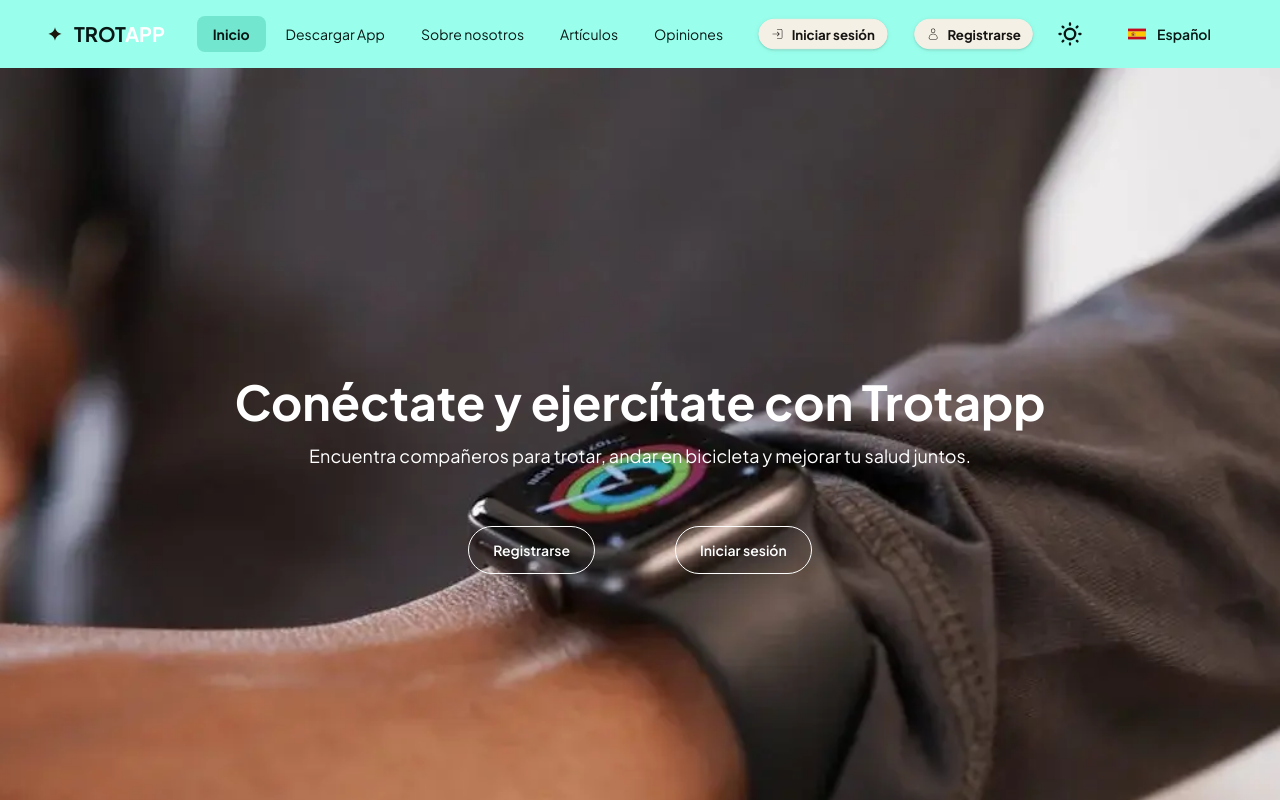
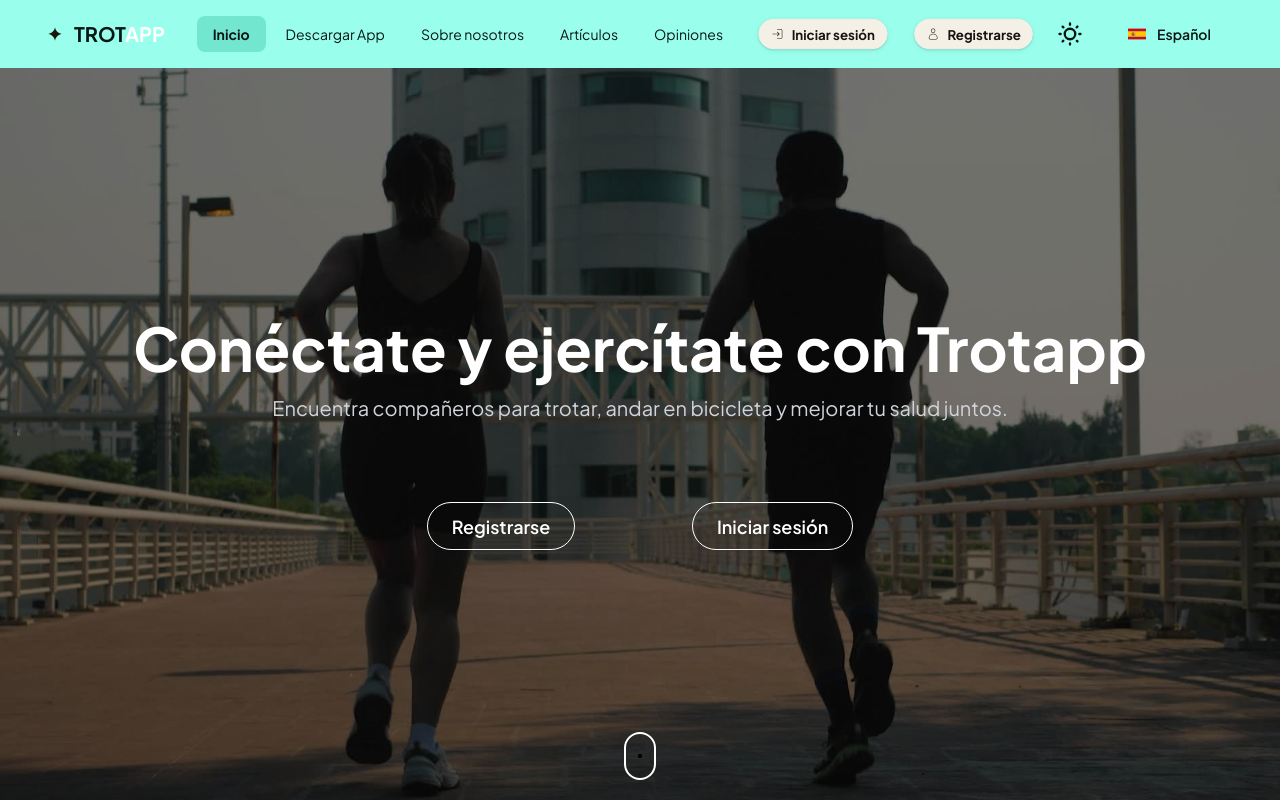
Before and after one commit to trotapp/trotapp-web, a React (Vite) app: page / in a window 1280 px wide. Built offline with nearby package versions, Linux system fonts and the light colour scheme; no server answers.

Commit message:
Banner actualizado para el video, lazyloading y placeholder

```diff
--- a/src/presentation/components/Banner/Banner.tsx
+++ b/src/presentation/components/Banner/Banner.tsx
@@ -1,58 +1,104 @@
-import React from "react";
-import bannerImg from "../../../assets/bannerImg.webp";
-import { useEffect, useState, useRef } from "react";
+import React, { useState, useEffect, useRef } from 'react';
+import video from '../../../assets/videos/video.webm';
+import banner from '../../../assets/placeholder.jpg';
 
-const Banner = () => {
-    const [isLoaded, setIsLoaded] = useState(false);
-    const bannerRef = useRef(null);
+const Banner: React.FC = () => {
+    const videoRef = useRef<HTMLVideoElement>(null);
+    const [isVideoVisible, setIsVideoVisible] = useState(false);
+    const [isVideoLoaded, setIsVideoLoaded] = useState(false);
 
+    // Detectamos si el video está visible inmediatamente o si requiere lazy loading
     useEffect(() => {
+        const videoTop = videoRef.current?.getBoundingClientRect().top || 0;
+        if (videoTop < window.innerHeight) {
+            setIsVideoVisible(true);
+        } else {
             const observer = new IntersectionObserver(
                 (entries) => {
-                if (entries[0].isIntersecting) {
-                    setIsLoaded(true);
-                    observer.disconnect(); // Deja de observar una vez que se cargó
+                    entries.forEach((entry) => {
+                        if (entry.isIntersecting) {
+                            setIsVideoVisible(true);
+                            observer.unobserve(entry.target);
                         }
+                    });
                 },
-            { threshold: 0.1 } // Inicia cuando el 10% del elemento es visible
+                { threshold: 0.1 }
             );
-        if (bannerRef.current) {
-            observer.observe(bannerRef.current);
+
+            if (videoRef.current) {
+                observer.observe(videoRef.current);
             }
+
             return () => {
-            if (bannerRef.current) observer.unobserve(bannerRef.current);
+                if (videoRef.current) {
+                    observer.unobserve(videoRef.current);
+                }
             };
+        }
     }, []);
 
+    const handleVideoCanPlay = () => {
+        setIsVideoLoaded(true);
+    };
+
     return (
-        <div
-            ref={bannerRef}
-            className={`min-w-full h-screen flex flex-col justify-center items-center gap-10 bg-cover bg-center transition-opacity duration-500 ${
-                isLoaded ? "opacity-100" : "opacity-0"
+        <div className="w-full h-screen overflow-hidden">
+            {!isVideoLoaded && (
+                <div className="absolute top-0 left-0 w-full h-full flex items-center justify-center z-10">
+                    <img
+                        src={banner}
+                        alt="Placeholder"
+                        className="w-full h-full object-cover"
+                    />
+                </div>
+            )}
+
+            {isVideoVisible && (
+                <video
+                    ref={videoRef}
+                    autoPlay
+                    muted
+                    loop
+                    playsInline
+                    onCanPlay={handleVideoCanPlay}
+                    className={`absolute top-0 left-0 w-full h-full object-cover transition-opacity duration-1000 ease-in-out ${isVideoLoaded ? 'opacity-100' : 'opacity-0'
                         }`}
-            style={{
-                backgroundImage: isLoaded ? `url(${bannerImg})` : "none",
-            }}
                 >
-            {/* Contenedor de Texto */}
-            <div className="text-center p-4 text-white">
-                <h1 className="text-3xl md:text-5xl font-bold mb-4">
+                    <source src={video} type="video/webm" />
+                    Tu navegador no soporta video HTML5.
+                </video>
+            )}
+
+            <div className="absolute inset-0 bg-black bg-opacity-50 z-20"></div>
+
+            <div className="absolute inset-0 flex flex-col items-center justify-center text-white z-20 gap-10 md:gap-16 lg:gap-20">
+                <div className="text-center text-white sm:px-4 max-w-lg sm:max-w-xl md:max-w-5xl lg:max-w-full">
+                    <h1 className="text-4xl xl sm:text-5xl md:text-5xl lg:text-6xl font-extrabold leading-tight md:leading-tight">
                         Conéctate y ejercítate con Trotapp
                     </h1>
-                <p className="font-normal text-sm md:text-lg">
+                    <p className="text-gray-300 text-base sm:text-lg lg:text-xl mt-2 sm:mt-4">
                         Encuentra compañeros para trotar, andar en bicicleta y mejorar tu salud juntos.
                     </p>
                 </div>
 
-            {/* Contenedor de Botones */}
-            <div className="flex flex-col lg:gap-20 sm:flex-row gap-4 sm:gap-8 text-white">
-                <button className="btn btn-outline rounded-full border-white text-white px-6 py-2">
+                <div className='flex w-60 sm:w-80 md:w-96 lg:w-1/3 justify-between space-x-4'>
+                    <button className="btn btn-outline rounded-full border-white text-white px-4 py-2 text-sm sm:px-6 sm:py-2.5 md:text-base lg:text-lg">
                         Registrarse
                     </button>
-                <button className="btn btn-outline rounded-full border-white text-white px-6 py-2">
+                    <button className="btn btn-outline rounded-full border-white text-white px-4 py-2 text-sm sm:px-6 sm:py-2.5 md:text-base lg:text-lg">
                         Iniciar sesión
                     </button>
                 </div>
+            </div>
+            <div className="scrolldown-wrapper absolute left-1/2 bottom-5 transform -translate-x-1/2 text-center z-20">
+                <div className="scrolldown border-2 border-white rounded-full h-12 w-8 flex justify-center items-center">
+                    <svg height="30" width="10">
+                        <circle className="scrolldown-p1" cx="5" cy="15" r="2" />
+                        <circle className="scrolldown-p2" cx="5" cy="15" r="2" />
+                    </svg>
+                </div>
+            </div>
+
         </div>
     );
 };
```
Lines whose indentation alone changed are shown as unchanged.
